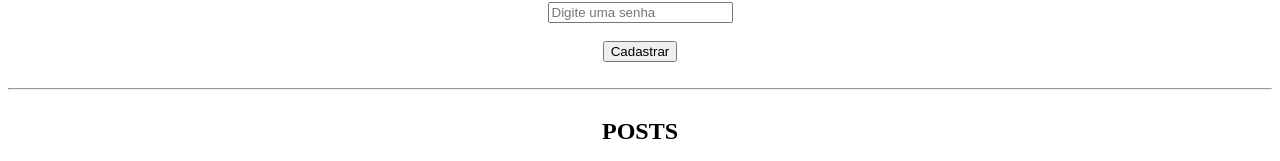
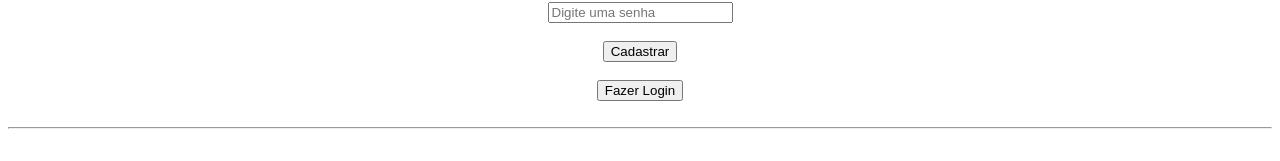
Before and after one commit to JonatasCarvalhoSousa/react-firebase, a React (Create React App) app: page / in a window 1280 px wide. Shown: the part 220-381 px from the top of the page. Built offline with nearby package versions, Linux system fonts and the light colour scheme; no server answers; the database is empty.

Commit message:
Aplicado login e logout

```diff
--- a/src/App.js
+++ b/src/App.js
@@ -12,7 +12,11 @@ import {
   onSnapshot,
 } from "firebase/firestore";
 import "./app.css";
-import { createUserWithEmailAndPassword } from "firebase/auth";
+import {
+  createUserWithEmailAndPassword,
+  signInWithEmailAndPassword,
+  signOut,
+} from "firebase/auth";
 import { async } from "@firebase/util";
 
 function App() {
@@ -22,6 +26,8 @@ function App() {
   const [posts, setPosts] = useState([]);
   const [email, setEmail] = useState("");
   const [senha, setSenha] = useState("");
+  const [users, setUsers] = useState("");
+  const [userDetails, setUserDetails] = useState({});
 
   async function handleAdd() {
     // await setDoc(doc(db, "posts", "12345"), {
@@ -140,9 +146,43 @@ function App() {
       });
   }
 
+  async function logarUsuario() {
+    await signInWithEmailAndPassword(auth, email, senha)
+      .then((value) => {
+        setUserDetails({
+          uid: value.user.uid,
+          email: value.user.email,
+        });
+        setUsers(true);
+        setEmail("");
+        setSenha("");
+      })
+      .catch(() => {
+        console.log("Error ao fazer Login");
+      });
+  }
+
+  async function fazerLogout() {
+    await signOut(auth);
+    setUsers(false);
+    setUserDetails({});
+  }
+
   return (
     <div>
       <h1>React Js + firebase </h1>
+
+      {users && (
+        <div>
+          <strong>Seja bem-vindo(a) (Você está logado!)</strong> <br></br>
+          <span>
+            ID: {userDetails.uid} - Email: {userDetails.email}
+          </span>
+          <br></br>
+          <button onClick={fazerLogout}>Fazer logout!</button>
+        </div>
+      )}
+
       <div className="container">
         <h2>Usuarios</h2>
         <label>Email:</label>
@@ -160,6 +200,9 @@ function App() {
         />
         <br></br>
         <button onClick={novoUsuario}>Cadastrar</button>
+        <br></br>
+
+        <button onClick={logarUsuario}>Fazer Login</button>
       </div>
       <br></br>
       <hr></hr>
```
